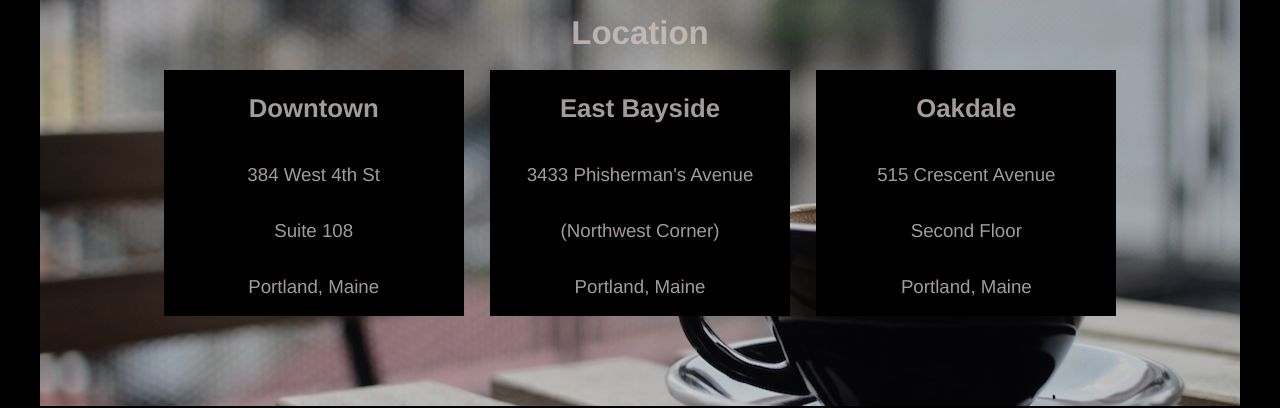
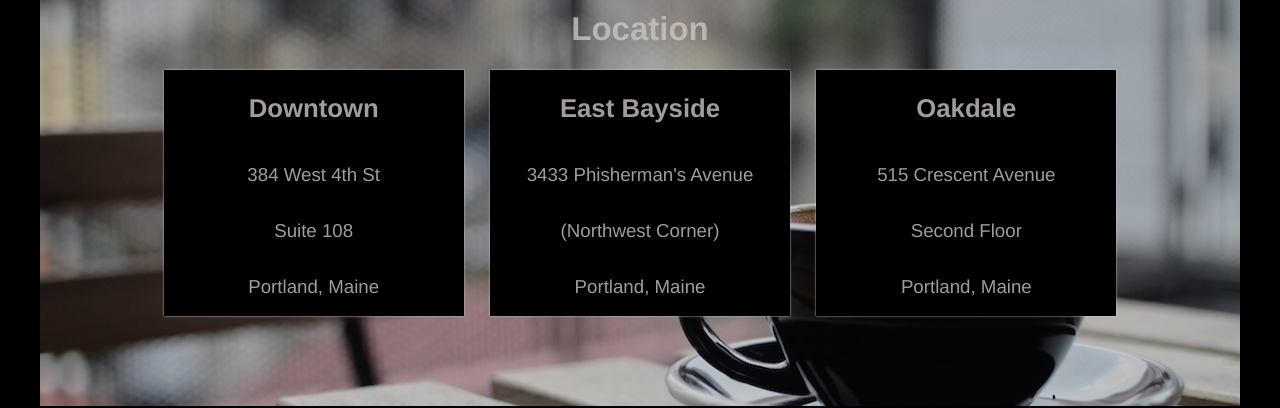
Before and after one commit to benjamindickens/benjamindickens.github.io, a plain HTML site: page index.html in a window 1280 px wide. Shown: the part 1615-2023 px from the top of the page. Drawn offline with Linux system fonts and the light colour scheme.

Commit message:
lol again

```diff
--- a/resources/css/style.css
+++ b/resources/css/style.css
@@ -203,6 +203,8 @@ ul.nav {
     width:100%;
 }
 .adress-box {
+    box-shadow: 0 0 2px white;
+    margin:0.2rem 0;
     min-width: 8rem ;
     line-height: 3;
     width: 13.63rem;
```
